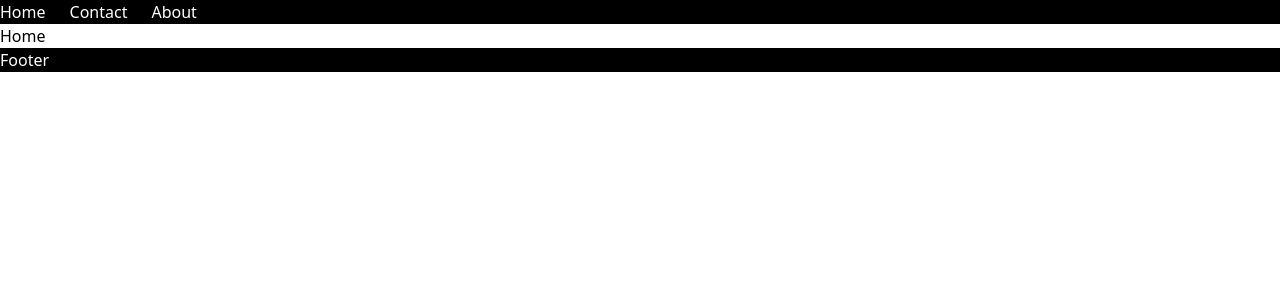
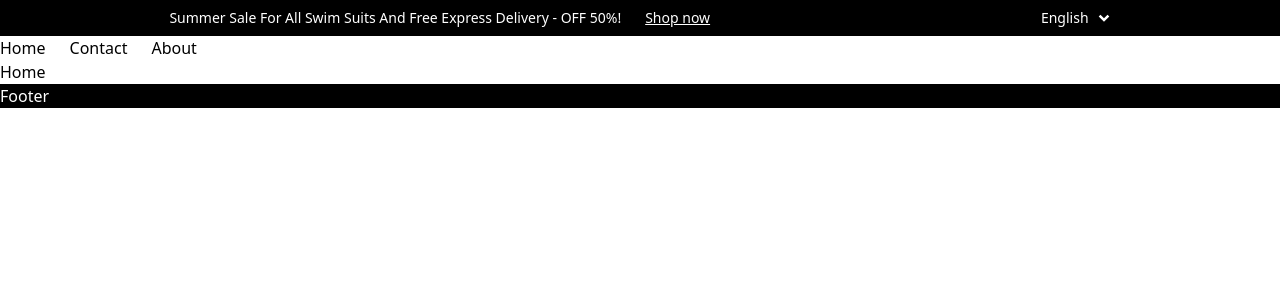
Before and after one commit to suraiya-jahan-bhuiyan-sraboni/e_commerce_app, a React (Vite) app: page / in a window 1280 px wide. Shown: the top 300 px of the page. Built offline with nearby package versions, Linux system fonts and the light colour scheme.

Commit message:
header upper part done

```diff
--- a/src/LayoutComponents/Navbar.jsx
+++ b/src/LayoutComponents/Navbar.jsx
@@ -1,13 +1,27 @@
 import React from 'react'
 import { Link } from 'react-router'
+import { RiArrowDropDownLine } from "react-icons/ri";
 
 const Navbar = () => {
   return (
-    <div className='flex gap-6 text-white bg-black'>
-      <Link to="/">Home</Link>
-      <Link to="/contact">Contact</Link>
-      <Link to="/about">About</Link>
-    </div>
+    <>
+      <div className='flex justify-around items-center text-center text-white bg-black'>
+        <div className='flex gap-6  items-center p-2'>
+          <p className='text-sm'>Summer Sale For All Swim Suits And Free Express Delivery - OFF 50%!</p>
+          <Link to="/products" className='underline text-sm'>Shop now</Link>
+        </div>
+        <div>
+          <p className='text-sm flex items-center'>English <RiArrowDropDownLine className='text-3xl' /></p>
+        </div>
+      </div>
+
+      <div className='flex gap-6'>
+        <Link to="/">Home</Link>
+        <Link to="/contact">Contact</Link>
+        <Link to="/about">About</Link>
+      </div>
+    </>
+
   )
 }
 
```
